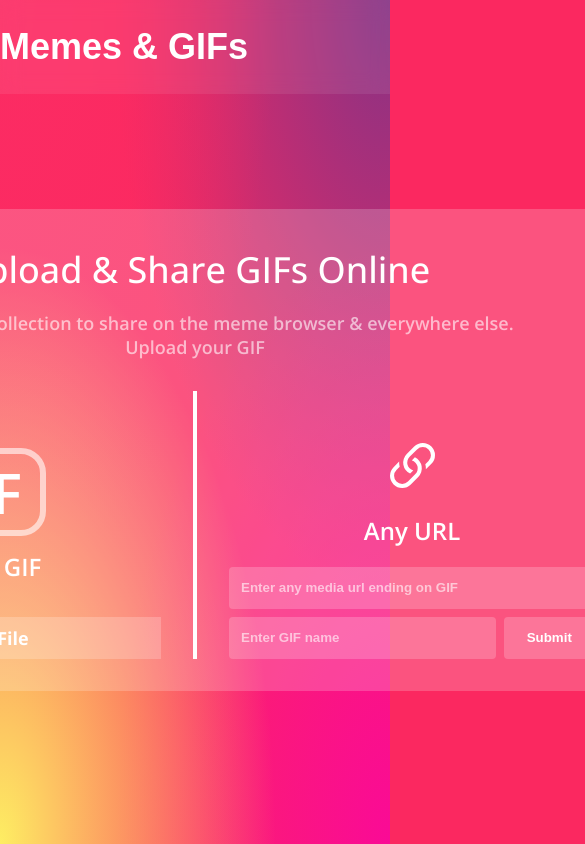
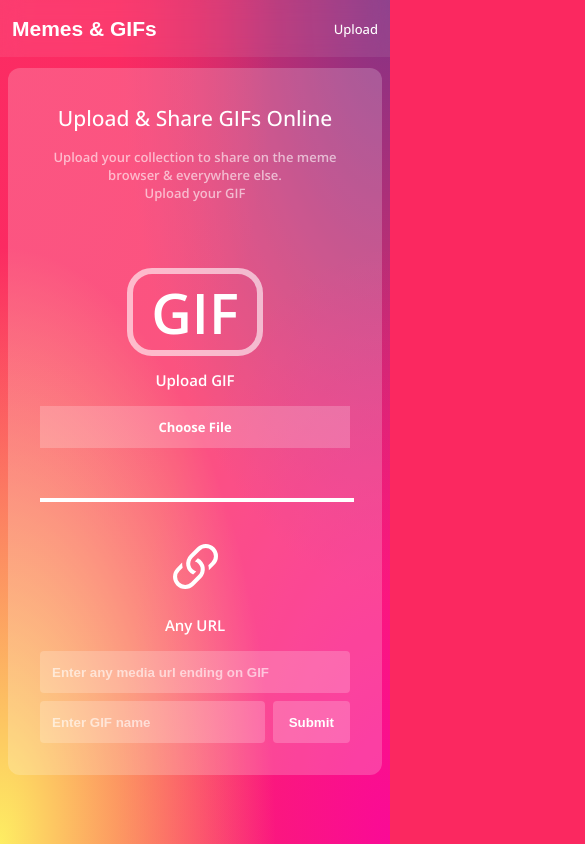
Before and after one commit to joejoyjoy/meme-webpage-frontend, a React (Vite) app: page /upload in a window 390 px wide. Shown: the top 844 px of the page, 585 px wide, since content can reach past the window. Built offline with nearby package versions, Linux system fonts and the light colour scheme; a web font is replaced by a local one.

Commit message:
Feat: web responsive design

```diff
--- a/src/index.scss
+++ b/src/index.scss
@@ -67,3 +67,34 @@ b {
   font-size: 24px;
   margin: 0;
 }
+
+@media (max-width: 710px) {
+  #root {
+    padding: 8px;
+    padding-top: 0;
+  }
+}
+
+@media (max-width: 1024px) {
+  :root {
+    font-size: 13px;
+  }
+
+  h1 {
+    font-size: 21px;
+    line-height: 18px;
+  }
+
+  h2 {
+    font-size: 38px;
+    line-height: 36px;
+  }
+
+  p {
+    font-size: 15px;
+  }
+
+  b {
+    font-size: 15px;
+  }
+}
--- a/src/views/components/contentComponent/ContentComponent.jsx
+++ b/src/views/components/contentComponent/ContentComponent.jsx
@@ -108,11 +108,13 @@ export default function ContentComponent() {
           return (
             <article key={gifMeme._id} className="content-component__grid--item">
               <div className="content-component__grid--item__head">
+                <span className="content-component__grid--item__head--content">
                   <img src={UserPlaceholder} alt="User Placeholder" />
-                <div className="content-component__grid--item__head--user">
+                  <div className="content-component__grid--item__head--content__user">
                     <p>User name</p>
                     <span>{`${formatter.format(Date.parse(gifMeme.createdAt))} at ${gifMeme.createdAt.substring(11, 16)} o'clock`}</span>
                   </div>
+                </span>
                 <CopyUrl gifUrl={gifMeme?.imageUrl ? gifMeme.imageUrl : location.href} />
               </div>
               <img src={gifMeme?.imageUrl ? gifMeme.imageUrl : GifPlaceholder} alt={gifMeme.name} className="content-component__grid--item__image" />
@@ -136,11 +138,13 @@ export default function ContentComponent() {
           return (
             <article key={gifMeme.id} className="content-component__grid--item">
               <div className="content-component__grid--item__head">
+                <span className="content-component__grid--item__head--content">
                   <img src={gifMeme.user ? gifMeme.user.avatar_url : UserPlaceholder} alt="Gif uploader avatar" />
-                <div className="content-component__grid--item__head--user">
+                  <div className="content-component__grid--item__head--content__user">
                     <p>{gifMeme.user ? gifMeme.user.username : "Anonymous user"}</p>
                     <span>{`${formatter.format(Date.parse(gifMeme.import_datetime))} at ${gifMeme.import_datetime.substring(11, 16)} o'clock`}</span>
                   </div>
+                </span>
                 <CopyUrl gifUrl={gifMeme.images.original.webp} />
               </div>
               <img src={gifMeme.images.original.webp} alt={gifMeme.title} className="content-component__grid--item__image" />
--- a/src/views/components/contentComponent/contentComponent.scss
+++ b/src/views/components/contentComponent/contentComponent.scss
@@ -37,14 +37,31 @@
     grid-template-columns: repeat(3, 1fr);
     gap: 24px;
 
+    @media (max-width: 1100px) {
+      grid-template-columns: repeat(2, 1fr);
+    }
+
+    @media (max-width: 710px) {
+      gap: 8px;
+    }
+
+    @media (max-width: 500px) {
+      grid-template-columns: repeat(1, 1fr);
+    }
+
     &--item {
       background-color: $background-blur-white;
       border-radius: 12px;
 
       &__head {
         display: flex;
-        padding: 12px;
+        justify-content: space-between;
+        padding: 0 12px;
+
+        &--content {
+          display: flex;
           gap: 12px;
+          padding: 12px 0;
 
           img {
             width: 48px;
@@ -54,7 +71,7 @@
             max-width: 100%;
           }
 
-        &--user {
+          &__user {
             display: flex;
             flex-direction: column;
 
@@ -69,19 +86,24 @@
             }
           }
         }
+      }
 
       &__image {
         display: block;
         width: 90%;
+        max-width: 100%;
         max-height: 500px;
         border-radius: 12px;
-        max-width: 100%;
         margin: 0 auto;
         aspect-ratio: 3 / 2;
         object-fit: cover;
         filter: drop-shadow(0px 0px 5px rgba(#000, 0.8));
         line-height: 0;
         text-indent: -999em;
+
+        @media (max-width: 710px) {
+          width: calc(100% - 16px);
+        }
 
         &::after {
           content: '';
--- a/src/views/components/navbarComponent/NavbarComponent.jsx
+++ b/src/views/components/navbarComponent/NavbarComponent.jsx
@@ -1,12 +1,22 @@
 import { useContext } from "react";
+import { useLocation } from 'react-router-dom';
 import { SearchGifsContext } from "../../../context/SearchGifs";
 import { Link, NavLink } from "react-router-dom";
 import { Link as ScrollLink } from 'react-scroll';
 import { CgSearch } from 'react-icons/cg';
 import './navbarComponent.scss'
 
+// custom hook to get the current pathname in React
+
+export const usePathname = () => {
+  const location = useLocation();
+  return location.pathname;
+}
+
 export default function NavbarComponent() {
   const { keyword, handleSearch } = useContext(SearchGifsContext);
+
+  console.log(usePathname());
 
   return (
     <div className="navbar-component">
@@ -18,6 +28,8 @@ export default function NavbarComponent() {
           <NavLink to={"/upload"} className="navbar-component--content__navbar--upload">
             <span>Upload</span>
           </NavLink>
+
+          {usePathname() !== "/upload" &&
             <ScrollLink
               to="searchResult"
               id="searchButton"
@@ -35,6 +47,7 @@ export default function NavbarComponent() {
                 placeholder="I'm looking for..."
               />
             </ScrollLink>
+          }
         </nav>
       </div>
     </div>
--- a/src/views/components/navbarComponent/navbarComponent.scss
+++ b/src/views/components/navbarComponent/navbarComponent.scss
@@ -10,11 +10,19 @@
 
   &--content {
     display: flex;
-    width: 976px;
+    max-width: 976px;
     justify-content: space-between;
     align-items: center;
-    padding: 24px 0;
+    padding: 24px;
     margin: 0 auto;
+
+    @media (max-width: 1024px) {
+      padding: 12px 24px;
+    }
+
+    @media (max-width: 710px) {
+      padding: 12px;
+    }
 
     &__logo {
       text-decoration: none;
@@ -34,12 +42,19 @@
       &--upload {
         color: $color-secondary;
         text-decoration: none;
+        height: 49px;
+        display: flex;
+        align-items: center;
         cursor: pointer;
         transition: all 0.4s;
 
         &:hover {
           color: $color-primary;
           text-decoration: underline;
+        }
+
+        @media (max-width: 1024px) {
+          height: 33px;
         }
       }
 
@@ -60,13 +75,27 @@
           color: $color-primary;
           font-size: 16px;
           font-weight: 400;
-          background:none;
+          background: none;
           border: 0;
           outline: 0;
           transition: width 0.8s;
 
+          @media (max-width: 1024px) {
+            width: 120px;
+            border-bottom: 3px solid $color-primary;
+            padding: 8px 0;
+            font-size: 13px;
+          }
+
           &::placeholder {
             color: $color-secondary;
+          }
+        }
+
+        @media (max-width: 1024px) {
+          svg {
+            width: 18px;
+            height: 18px;
           }
         }
       }
@@ -82,5 +111,9 @@
   input {
     width: 230px;
     border-bottom: 3px solid $color-primary;
+
+    @media (max-width: 1024px) {
+      width: 120px;
+    }
   }
 }
--- a/src/views/components/splineAssets/splineAssets.scss
+++ b/src/views/components/splineAssets/splineAssets.scss
@@ -13,6 +13,5 @@
     position: absolute;
     z-index: -5;
     width: 900px;
-    margin: 0 auto;
   }
 }
--- a/src/views/components/uploadComponent/uploadComponent.scss
+++ b/src/views/components/uploadComponent/uploadComponent.scss
@@ -4,7 +4,8 @@
   display: flex;
   flex-direction: column;
   align-items: center;
-  min-width: 800px;
+  width: 100%;
+  max-width: 800px;
   height: 100%;
   max-height: 450px;
   padding: 32px;
@@ -13,6 +14,11 @@
   background: $background-blur-white;
   border-radius: 12px;
 
+  @media (max-width: 600px) {
+    max-height: 100%;
+    margin-bottom: 8px;
+  }
+
   &__head {
     h2 {
       font-size: 36px;
@@ -20,11 +26,19 @@
       font-weight: 500;
       text-align: center;
       margin-bottom: 12px;
+
+      @media (max-width: 600px) {
+        font-size: 21px;
+      }
     }
 
     p {
       text-align: center;
       font-size: 18px;
+
+      @media (max-width: 600px) {
+        font-size: 13px;
+      }
     }
   }
 
@@ -34,6 +48,11 @@
     width: 100%;
     height: 100%;
     padding-bottom: 32px;
+
+    @media (max-width: 600px) {
+      grid-template-columns: 1fr;
+      height: auto;
+    }
 
     &--gif {
       display: flex;
@@ -52,6 +71,10 @@
         gap: 14px;
         font-size: 24px;
         font-weight: 600;
+
+        @media (max-width: 600px) {
+          font-size: 15px;
+        }
 
         &--icon {
           display: flex;
@@ -80,6 +103,11 @@
     hr {
       border: 2px solid $color-primary;
       margin: 0 auto;
+
+      @media (max-width: 600px) {
+        width: 100%;
+        margin-top: 50px;
+      }
     }
 
     &--url {
@@ -99,6 +127,10 @@
         gap: 14px;
         font-size: 24px;
         font-weight: 600;
+
+        @media (max-width: 600px) {
+          font-size: 15px;
+        }
       }
 
       &__input-btn {
--- a/src/views/components/uploadComponent/uploadGifModal/uploadGifModal.scss
+++ b/src/views/components/uploadComponent/uploadGifModal/uploadGifModal.scss
@@ -10,13 +10,18 @@
 }
 
 .modal-upload-gif {
-  width: 100%;
+  width: auto;
   max-width: 800px;
   border: none !important;
   border-radius: 8px;
   background: $background-modal;
   padding: 34px;
   transition: all 0.4s;
+
+  @media (max-width: 885px) {
+    margin: auto 8px;
+    padding: 24px;
+  }
 
   &::backdrop {
     background-color: rgba(#000, .45);
@@ -42,12 +47,26 @@
       width: 100%;
       margin-top: 40px;
 
+      @media (max-width: 600px) {
+        flex-direction: column;
+        align-items: center;
+      }
+
       img {
         height: 200px;
         aspect-ratio: 3 / 2;
         object-fit: cover;
         border-radius: 4px;
         box-shadow: 0 1px 6px rgba(25, 25, 34, .16);
+
+        @media (max-width: 750px) {
+          height: 140px;
+        }
+
+        @media (max-width: 600px) {
+          height: 100px;
+          width: max-content;
+        }
       }
 
       &--content {
@@ -63,6 +82,11 @@
           line-height: 24px;
           margin: 0;
           color: $primary-text-modal;
+
+          @media (max-width: 670px) {
+            font-size: 24px;
+            line-height: 20px;
+          }
         }
 
         &__name-input {
--- a/src/views/pages/homePage/HomePage.jsx
+++ b/src/views/pages/homePage/HomePage.jsx
@@ -1,10 +1,25 @@
-import React from 'react'
+import { Suspense, useEffect, useState } from 'react'
 import IntroComponent from '../../components/introComponent/IntroComponent'
 import ContentComponent from '../../components/contentComponent/ContentComponent'
 import SplineAssets from '../../components/splineAssets/SplineAssets'
+import './homePage.scss'
 
 export default function HomePage() {
+  const [screenWidth, setScreenWidth] = useState(window.innerWidth)
+  useEffect(() => {
+    const changeWidth = () => {
+      setScreenWidth(window.innerWidth);
+    }
+    window.addEventListener("resize", changeWidth)
+
+    return () => {
+      window.removeEventListener("resize", changeWidth)
+    }
+  }, [])
+
   return (
+    <Suspense fallback={<></>}>
+      {(screenWidth > 1024) ? (
         <>
           <main>
             <IntroComponent />
@@ -12,5 +27,11 @@ export default function HomePage() {
           </main>
           <SplineAssets />
         </>
+      ) : (
+        <main className="home-page-mobile">
+          <ContentComponent />
+        </main>
+      )}
+    </Suspense>
   )
 }
--- /dev/null
+++ b/src/views/pages/homePage/homePage.scss
@@ -0,0 +1,3 @@
+.home-page-mobile {
+  margin-top: 52px;
+}
--- a/src/views/pages/uploadPage/uploadPage.scss
+++ b/src/views/pages/uploadPage/uploadPage.scss
@@ -11,5 +11,10 @@
     display: flex;
     justify-content: center;
     align-items: center;
+
+    @media (max-width: 600px) {
+      top: 68px;
+      bottom: auto;
+    }
   }
 }
```
Lines whose indentation alone changed are shown as unchanged.
